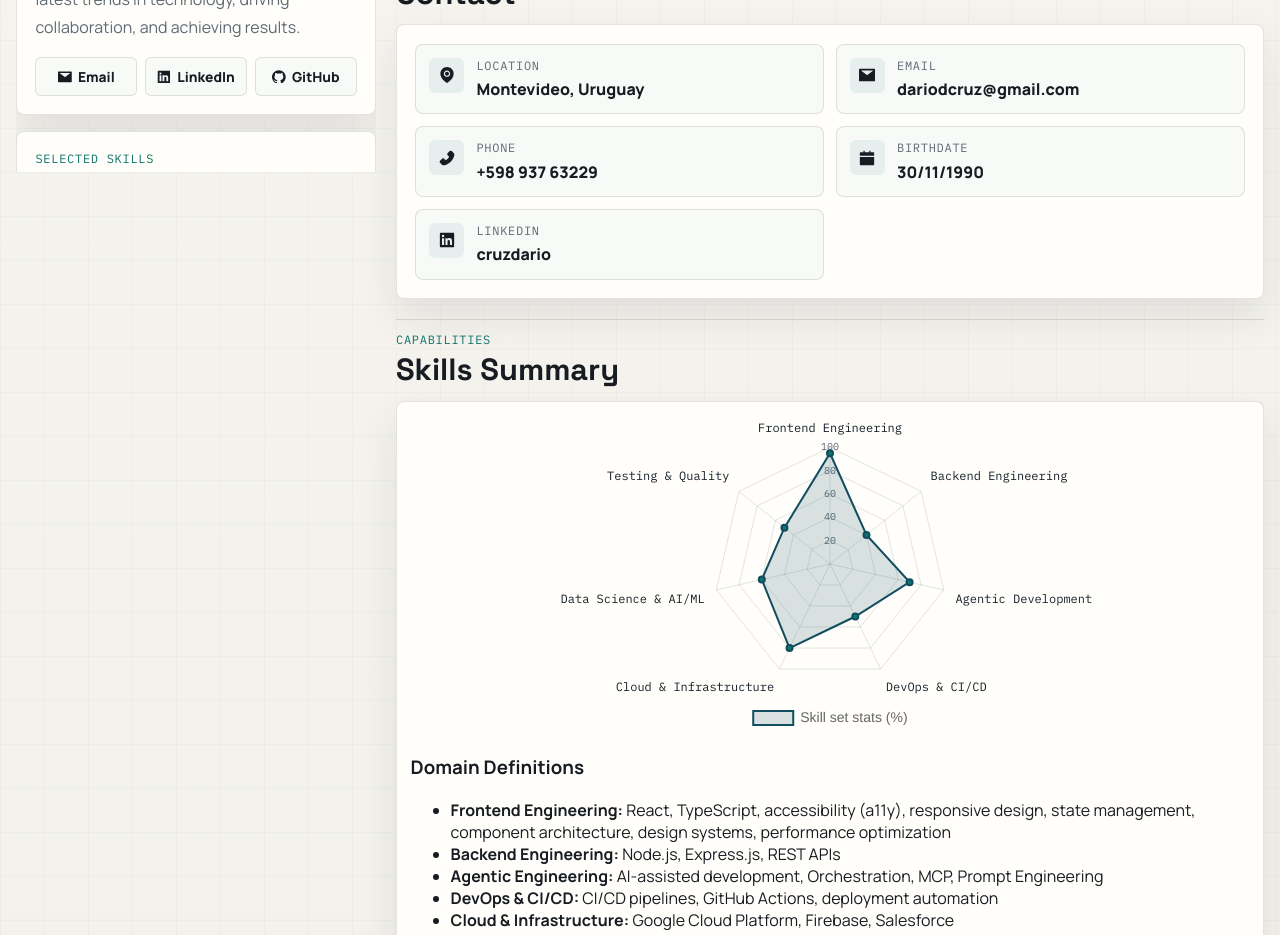
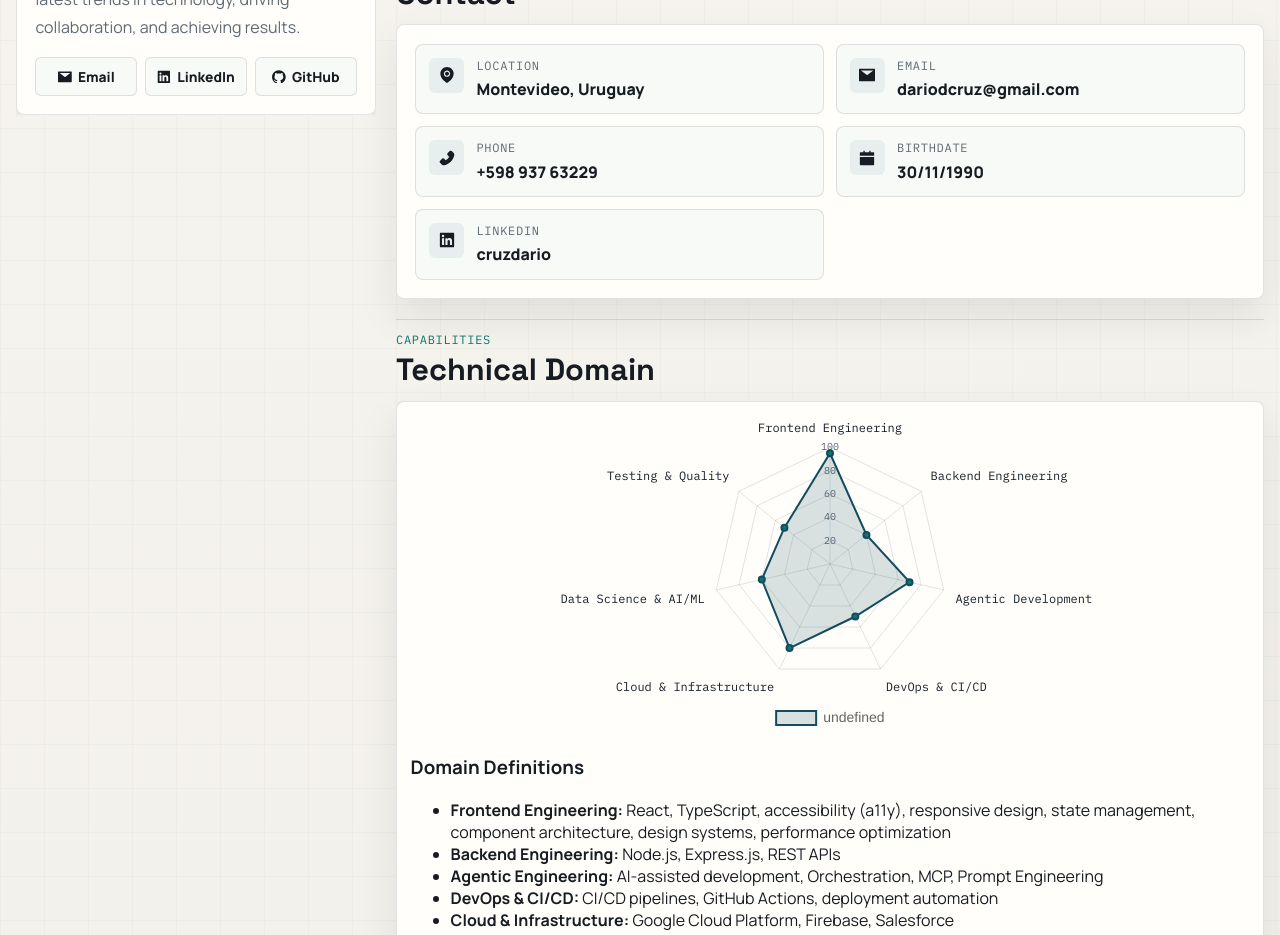
Before and after one commit to AERODARIUS/AERODARIUS.github.io, a React (Create React App) app: page / in a window 1280 px wide. Shown: the part 620-1555 px from the top of the page. Built offline with nearby package versions, Linux system fonts and the light colour scheme; no server answers.

Commit message:
Refactor skills & technical domains

```diff
--- a/src/App.js
+++ b/src/App.js
@@ -551,18 +551,6 @@ function App() {
               ))}
             </nav>
           </div>
-
-          <section className="sidebar-panel" aria-labelledby="selected-skills-title">
-            <p className="section-kicker">Selected Skills</p>
-            <h2 id="selected-skills-title">Technical Range</h2>
-            <div className="tag-list tag-list--compact">
-              {featuredSkills.map((skill) => (
-                <Tag key={skill} className="tag">
-                  {skill}
-                </Tag>
-              ))}
-            </div>
-          </section>
         </aside>
 
         <main className="resume-main" id="main-content">
@@ -619,7 +607,7 @@ function App() {
           <section className="content-section" id="skills-summary">
             <div className="section-heading">
               <p className="section-kicker">Capabilities</p>
-              <h2>Skills Summary</h2>
+              <h2>Technical Domain</h2>
             </div>
             <div className="section-card section-card--chart">
               <RadarStats theme={activeTheme} />
--- a/src/components/RadarStats/index.js
+++ b/src/components/RadarStats/index.js
@@ -93,7 +93,6 @@ const RadarChart = ({ theme = "light" }) => {
     ],
     datasets: [
       {
-        label: "Skill set stats (%)",
         data: skillAreas.map((item) => item.value),
         backgroundColor: palette.fill,
         borderColor: palette.border,
```
Also changed, not shown: 7 other files (tests, documents, lock files or other folders).
